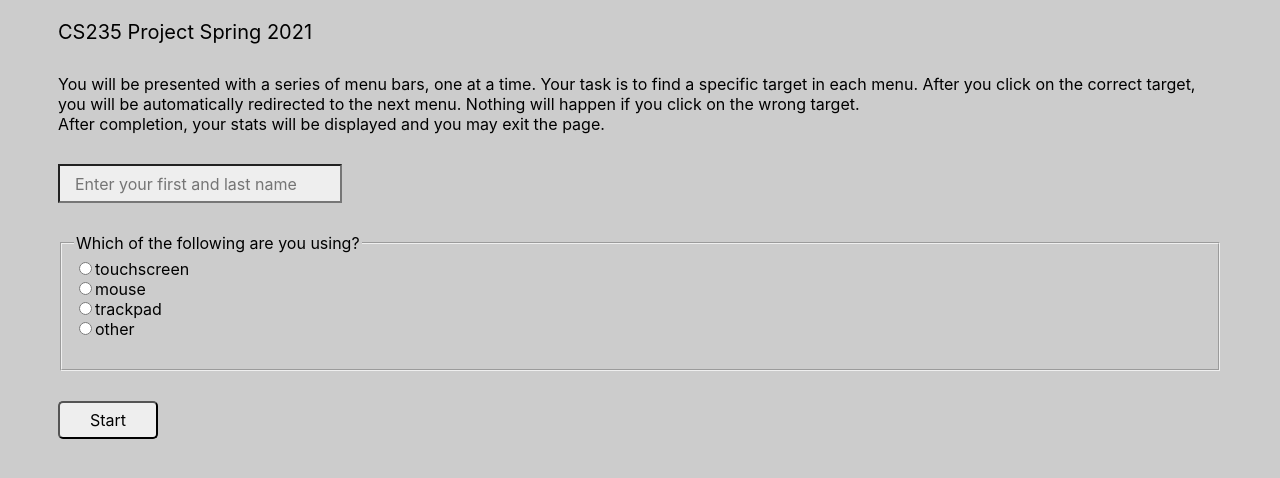
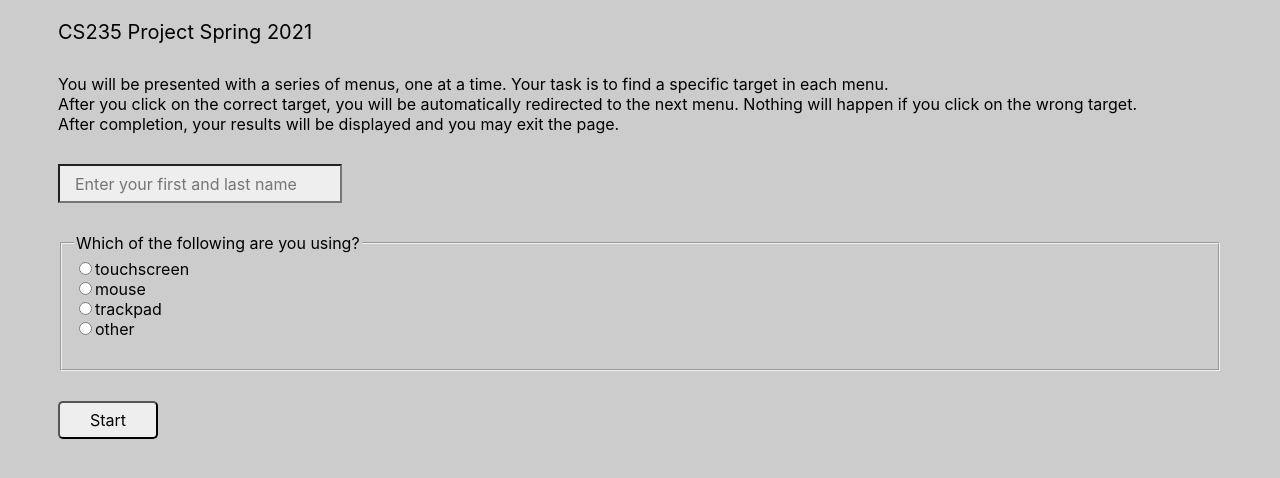
Before and after one commit to eugeniezhu/cs235project, a plain HTML site: page index.html in a window 1280 px wide. Drawn offline with Linux system fonts and the light colour scheme.

Commit message:
update description

```diff
--- a/index.html
+++ b/index.html
@@ -42,9 +42,11 @@
   <script src="javascript/myscript.js"></script>
   <p class="subtitle">CS235 Project Spring 2021</p>
   <p class="content">
-    You will be presented with a series of menu bars, one at a time. Your task is to find a specific target in each menu. After you click on the correct target, you will be automatically redirected to the next menu. Nothing will happen if you click on the wrong target.
+    You will be presented with a series of menus, one at a time. Your task is to find a specific target in each menu.
     <br>
-    After completion, your stats will be displayed and you may exit the page.
+    After you click on the correct target, you will be automatically redirected to the next menu. Nothing will happen if you click on the wrong target.
+    <br>
+    After completion, your results will be displayed and you may exit the page.
   </p>
   <form>
     <input placeholder="Enter your first and last name" id="userName" class="textbox" type="text" autocomplete="off">
```
